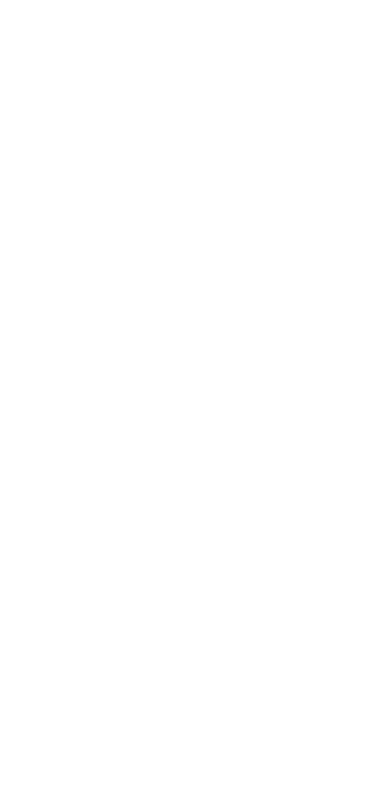
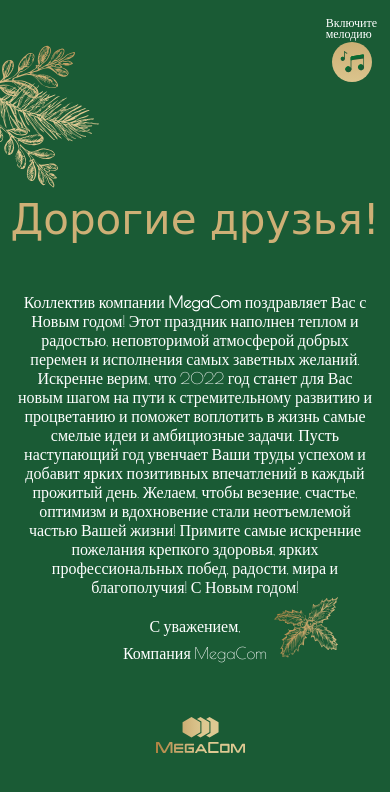
Before and after one commit to NShariza/new_year, a plain HTML site: page index.html in a window 390 px wide. Drawn offline with nearby package versions, Linux system fonts and the light colour scheme; a web font is replaced by a local one.

Commit message:
feat: added main content

```diff
--- a/index.html
+++ b/index.html
@@ -1,5 +1,6 @@
 <!DOCTYPE html>
 <html lang="en">
+
 <head>
     <meta charset="UTF-8">
     <meta http-equiv="X-UA-Compatible" content="IE=edge">
@@ -7,7 +8,37 @@
     <title>New Year</title>
     <link rel="stylesheet" href="style.css">
 </head>
+
 <body>
+    <img class="top-left" src="./img/Group 1.svg" alt="">
+    <img class="bottom" src="./img/group3.svg" alt="">
+    <img class="melody" src="./img/melody.svg" alt="">
+    <img class="top-right" src="./img/group2.svg" alt="">
+    <div class="wrapper">
+        <div class="content">
+            <h1>Дорогие друзья!</h1>
+            <p>
+                Коллектив компании <b>MegaCom</b> поздравляет Вас с Новым годом!
+                Этот праздник наполнен теплом и радостью, неповторимой атмосферой добрых перемен и исполнения самых
+                заветных желаний.
+                Искренне верим, что 2022 год станет для Вас новым шагом на пути к стремительному развитию и процветанию
+                и поможет воплотить в жизнь самые смелые идеи и амбициозные задачи.
+                Пусть наступающий год увенчает Ваши труды успехом и добавит ярких позитивных впечатлений в каждый
+                прожитый день. Желаем, чтобы везение, счастье, оптимизм и вдохновение стали неотъемлемой частью Вашей
+                жизни!
+                Примите самые искренние пожелания крепкого здоровья, ярких профессиональных побед, радости, мира и
+                благополучия! С Новым годом!
+            </p>
+        </div>
+        <div class="sign">
+            <p>С уважением,<br>Компания MegaCom</p>
+            <img src="./img/group4.svg" alt="">
+        </div>
+        <div class="logo">
+            <img src="./img/logo.svg" alt="Лого компании Мегаком">
+        </div>
+        <span class="music">Включите <br> мелодию</span>
+    </div>
+</body>
 
-</body>
 </html>
--- a/style.css
+++ b/style.css
@@ -0,0 +1,135 @@
+@import url('https://fonts.googleapis.com/css2?family=Comforter+Brush&display=swap');
+@import url('https://fonts.googleapis.com/css2?family=Poiret+One&display=swap');
+
+
+body{
+    background-color: #1A5B35;
+    margin: 0;
+    height: 100vh;
+    box-sizing: border-box;
+    display: flex;
+    justify-content: center;
+    align-items: center;
+}
+.wrapper{
+    width: 662px;
+}
+.content{
+    text-align: center;
+}
+.content h1{
+    font-family: 'Comforter Brush', cursive;
+    font-weight: 400;
+    font-size: 52px;
+    line-height: 115px;
+    color: #CEB076;
+    margin: 0;
+}
+.content p{
+    font-family: 'Poiret One';
+    color: #ffffff;
+    font-size: 18px;
+    line-height: 22px;
+    font-weight: 400;
+}
+.sign p{
+    font-family: 'Poiret One';
+    text-align: center;
+    font-weight: 400;
+    color: #ffffff;
+    font-size: 22px;
+    line-height: 27px;
+}
+.top-left{
+    position: absolute;
+    left: -1px;
+    top: 10px;
+}
+.bottom{
+    position: absolute;
+    bottom: 1px;
+    left: 1px;
+}
+.melody{
+    position: absolute;
+    bottom: 70px;
+    left: 8px;
+}
+.top-right{
+    position: absolute;
+    top: -1px;
+    right: 1px;
+}
+.sign img{
+    position: absolute;
+    left: 58%;
+    top: 64%;
+}
+.logo img{
+    position: absolute;
+    left: 45%;
+    bottom:  20px;
+}
+.music{
+    position: absolute;
+    bottom: 20%;
+    left: 1.2%;
+    font-family: 'Poiret One';
+    width: 58px;
+    height: 22px;
+    font-weight: 400;
+    line-height: 11px;
+    font-size: 12px;
+    color: transparent;
+}
+
+@media (max-width: 576px) {
+    .content h1{
+        font-size: 42px;
+    }
+    .content p{
+        font-size: 16px;
+        line-height: 19px;
+        padding-left: 15px;
+        padding-right: 15px;
+    }
+    .top-right{
+        display: none;
+    }
+    .melody{
+        top: 5%;
+        left: 85%;
+        width: 40px;
+        height: 40px;
+    }
+    .top-left{
+        width: 120px;
+    }
+    .bottom{
+        display: none;
+    }
+    .sign p{
+        font-size: 16px;
+    }
+    .sign img{
+        left: 68%;
+        top: 69%;
+        width: 85px;
+        height: 89px;
+    }
+    .logo img{
+        left: 40%;
+        top: 85%;
+        width: 89.02px;
+        height: 36px;
+    }
+    .music{
+        color: #ffffff;
+        top: 2%;
+        left: 83.5%;
+    }
+}
+
+
+
+/* height/width = padding + margin + border + height/width */
```
